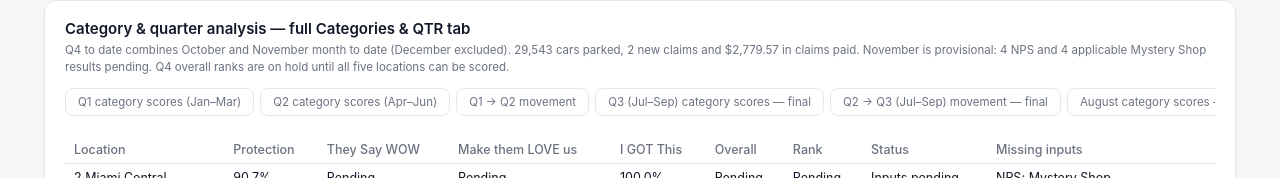
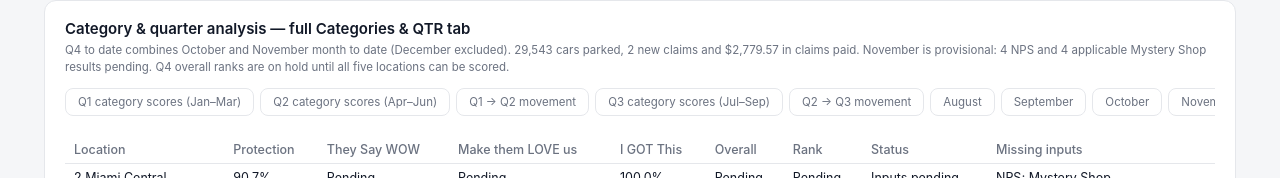
Before and after one commit to noelgarcialopez/miamidashboard, a plain HTML site: page index.html in a window 1280 px wide. Shown: the part 463-641 px from the top of the page. Drawn offline with nearby package versions, Linux system fonts and the light colour scheme.

Commit message:
index.html

```diff
--- a/index.html
+++ b/index.html
@@ -377,13 +377,13 @@ const QTR_SECTIONS = [
   {key:"q1", title:"Q1 category scores (Jan–Mar)", type:"score"},
   {key:"q2", title:"Q2 category scores (Apr–Jun)", type:"score"},
   {key:"q1q2Movement", title:"Q1 → Q2 movement", type:"movement"},
-  {key:"q3", title:"Q3 (Jul–Sep) category scores — final", type:"score"},
-  {key:"q2q3Movement", title:"Q2 → Q3 (Jul–Sep) movement — final", type:"movement"},
-  {key:"august", title:"August category scores — final", type:"score"},
-  {key:"september", title:"September category scores — final", type:"sept"},
-  {key:"october", title:"October category scores — final (Q4 opening month)", type:"sept"},
-  {key:"november", title:"November category scores — month to date (provisional)", type:"sept"},
-  {key:"q4", title:"Q4 to date — Oct + Nov MTD (provisional)", type:"sept"},
+  {key:"q3", title:"Q3 category scores (Jul–Sep)", type:"score"},
+  {key:"q2q3Movement", title:"Q2 → Q3 movement", type:"movement"},
+  {key:"august", title:"August", type:"score"},
+  {key:"september", title:"September", type:"sept"},
+  {key:"october", title:"October", type:"sept"},
+  {key:"november", title:"November month to date", type:"sept"},
+  {key:"q4", title:"Q4 to date — Oct + Nov MTD", type:"sept"},
   {key:"q4totals", title:"Q4 to date operating totals", type:"q4totals"},
   {key:"strengthWeakness", title:"Areas of strength, opportunity & December action (Q3)", type:"sw"}
 ];
```
